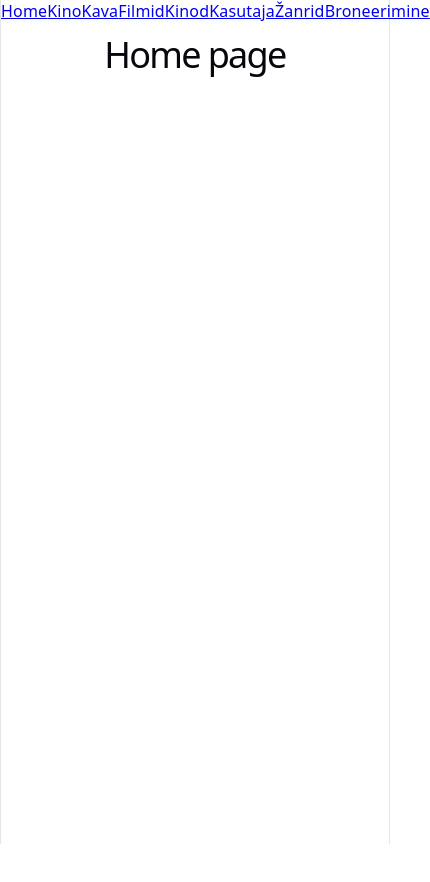
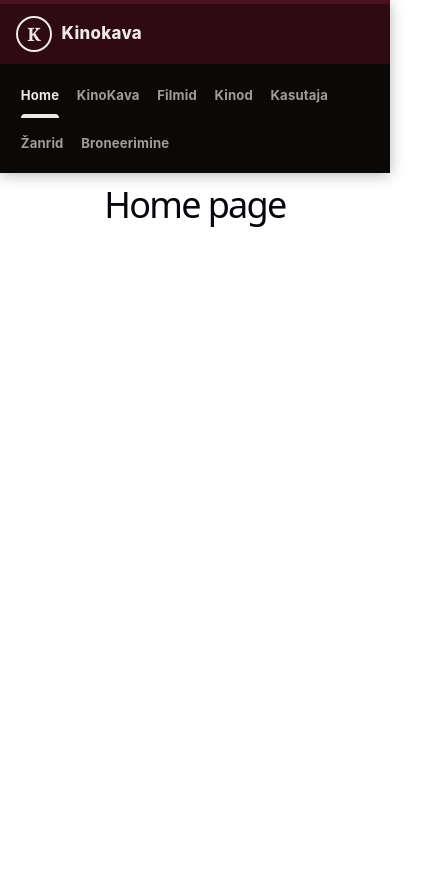
Before and after one commit to Tallinna-Polutehnikum/TA-24A-3, a Vue app in the folder frontend/: page / in a window 390 px wide. Shown: the top 882 px of the page, 430 px wide, since content can reach past the window. Before the commit the page ends 844 px from the top, so only its background shows below. Built offline with nearby package versions, Linux system fonts and the light colour scheme.

Commit message:
add: Navbar design

```diff
--- a/frontend/src/App.vue
+++ b/frontend/src/App.vue
@@ -1,14 +1,17 @@
 <template>
-  <nav>
-    <RouterLink to="/">Home</RouterLink>
-    <RouterLink to="/KinoKava">KinoKava</RouterLink>
-    <RouterLink to="/filmid">Filmid</RouterLink>
-    <RouterLink to="/kinod">Kinod</RouterLink>
-    <RouterLink to="/kasutaja">Kasutaja</RouterLink>
-    <RouterLink to="/zanrid">Žanrid</RouterLink>
-    <RouterLink to="/broneerimine">Broneerimine</RouterLink>
-  </nav>
+  <Navbar />
   <main>
     <RouterView />
   </main>
 </template>
+
+<script setup>
+import Navbar from './components/Navbar.vue'
+</script>
+
+<style scoped>
+main {
+  min-height: calc(100vh - 72px);
+  text-align: center;
+}
+</style>
--- a/frontend/src/components/Navbar.vue
+++ b/frontend/src/components/Navbar.vue
@@ -1,111 +1,187 @@
 <template>
-  <div id="navbar">
-    <div class="navbar-child">
-      <div class="hero-logo">
-        <div v-if="this.$route.name !== 'home'" @click="goBack" id="backBtn">
-          <i class="fas fa-arrow-left"></i>
-        </div>
-      <router-link to="/">
-          <img id="project-logo" alt="Project logo" src="../assets/logo.png">
-      </router-link>
+  <header class="site-header">
+    <div class="brand-bar">
+      <RouterLink class="brand" to="/">
+        <span class="brand-mark" aria-hidden="true">K</span>
+        <span class="brand-name">Kinokava</span>
+      </RouterLink>
+    </div>
+
+    <nav class="navigation" aria-label="Peamine navigatsioon">
+      <div class="navigation-inner">
+        <RouterLink
+          v-for="item in navigationItems"
+          :key="item.label"
+          class="navigation-link"
+          :class="{ 'has-menu': item.hasMenu }"
+          exact-active-class="is-active"
+          :to="item.to"
+        >
+          {{ item.label }}
+          <span v-if="item.hasMenu" class="chevron" aria-hidden="true"></span>
+        </RouterLink>
       </div>
-      <span id="project-title">Vue Movies</span>
-    </div>
-    <div class="navbar-child">
-      <input type="text" v-model="searchTerm" placeholder="Search.." name="search">
-      <button id="submitBtn" @click="search"><i class="fas fa-search"></i></button>
-      <router-link to="/favourites">
-        <div id="favouritesBtn" @click="search"><i class="fas fa-heart"></i></div>
-      </router-link>
-    </div>
-  </div>
+    </nav>
+  </header>
 </template>
 
-<script>
-
-  export default {
-    name: "navbar",
-    data(){
-      return{
-        searchTerm: ''
-      }
-    },
-    methods: {
-      search: function () {
-        if(this.searchTerm.length > 0){
-          if(this.$store.getters.searchTerm === this.searchTerm){
-            this.$router.push(`/search/${this.searchTerm}`)
-          }else {
-            this.$store.dispatch('updateSearchTerm', this.searchTerm);
-            this.$router.push(`/search/${this.searchTerm}`)
-          }
-        }
-      },
-      goBack: function () {
-        this.$router.go(-1);
-      }
-    }
-  }
+<script setup>
+const navigationItems = [
+  { label: 'Home', to: '/' },
+  { label: 'KinoKava', to: '/KinoKava' },
+  { label: 'Filmid', to: '/filmid' },
+  { label: 'Kinod', to: '/kinod' },
+  { label: 'Kasutaja', to: '/kasutaja' },
+  { label: 'Žanrid', to: '/zanrid' },
+  { label: 'Broneerimine', to: '/broneerimine' },
+]
 </script>
 
-<style lang="scss" scoped>
-  #navbar{
-    display: flex;
-    position: fixed;
-    width: 100%;
-    z-index: 2;
-    background: $dark-blue;
-    justify-content: space-between;
+<style scoped>
+:global(:root) {
+  --ink: #0A0908;
+  --wine: #49111C;
+  --wine-deep: #2e0a12;
+  --paper: #EFE8E8;
+  --paper-dim: rgba(239, 232, 232, 0.66);
+  --paper-faint: rgba(239, 232, 232, 0.12);
+  --serif: "Playfair Display", Georgia, "Times New Roman", serif;
+  --sans: "Inter", system-ui, -apple-system, "Segoe UI", Roboto, sans-serif;
+}
+
+.site-header {
+  position: sticky;
+  top: 0;
+  z-index: 10;
+  color: var(--paper);
+  background: var(--ink);
+  border-top: 4px solid var(--wine);
+  box-shadow: 0 2px 14px rgba(0, 0, 0, 0.28);
+}
+
+.brand-bar {
+  display: none;
+  background: var(--wine-deep);
+}
+
+.brand {
+  display: inline-flex;
+  align-items: center;
+  gap: 0.6rem;
+  color: var(--paper);
+  text-decoration: none;
+}
+
+.brand-mark {
+  display: grid;
+  width: 2rem;
+  height: 2rem;
+  place-items: center;
+  border: 2px solid var(--paper);
+  border-radius: 50%;
+  color: var(--paper);
+  font-size: 1.15rem;
+  font-weight: 800;
+  font-family: var(--serif);
+}
+
+.brand-name {
+  font-size: 1.05rem;
+  font-weight: 800;
+  letter-spacing: 0.02em;
+  font-family: var(--sans);
+}
+
+.navigation {
+  background: var(--ink);
+}
+
+.navigation-inner {
+  display: flex;
+  min-height: 3.8rem;
+  align-items: stretch;
+  justify-content: center;
+  gap: 0.05rem;
+  margin: 0 auto;
+  padding: 0 1.25rem;
+}
+
+.navigation-link {
+  position: relative;
+  display: inline-flex;
+  align-items: center;
+  gap: 0.55rem;
+  padding: 0.2rem 0.72rem 0;
+  color: var(--paper-dim);
+  font-size: 0.93rem;
+  font-weight: 700;
+  font-family: var(--sans);
+  line-height: 1;
+  text-decoration: none;
+  white-space: nowrap;
+  transition: color 160ms ease, background-color 160ms ease;
+}
+
+.navigation-link::after {
+  position: absolute;
+  right: 0.72rem;
+  bottom: 0;
+  left: 0.72rem;
+  height: 4px;
+  border-radius: 4px 4px 0 0;
+  background: transparent;
+  content: '';
+}
+
+.navigation-link:hover,
+.navigation-link.is-active {
+  color: var(--paper);
+}
+
+.navigation-link.is-active::after {
+  background: var(--paper);
+}
+
+.chevron {
+  width: 0.45rem;
+  height: 0.45rem;
+  margin-top: -0.25rem;
+  border-right: 1.5px solid currentColor;
+  border-bottom: 1.5px solid currentColor;
+  transform: rotate(45deg);
+}
+
+@media (max-width: 1050px) {
+  .navigation-inner {
     flex-wrap: wrap;
-    align-items: center;
-    padding: $vs-size $m-size;
-    box-shadow: 2px 2px 2px $light-blue;
+    justify-content: flex-start;
+    padding: 0.4rem 0.75rem;
   }
 
-  .navbar-child{
-    display: flex;
-    align-items: center;
-    padding: $es-size;
+  .navigation-link {
+    min-height: 2.8rem;
+  }
+}
+
+@media (max-width: 600px) {
+  .brand-bar {
+    display: block;
+    padding: 0.75rem 1rem;
   }
 
-  .hero-logo{
-    display: flex;
-    align-items: center;
+  .navigation-inner {
+    min-height: auto;
+    gap: 0;
   }
 
-  #backBtn{
-    padding-right: $s-size;
-    color: white;
-    font-size: 28px;
+  .navigation-link {
+    padding-inline: 0.55rem;
+    font-size: 0.82rem;
   }
 
-  #project-title{
-    color: $white;
-    font-size: $vl-size;
-    margin-left: $vs-size;
+  .navigation-link::after {
+    right: 0.55rem;
+    left: 0.55rem;
   }
-
-  #project-logo{
-    height: $xl-size;
-  }
-
-  input[type=text] {
-    padding: 6px;
-    font-size: $m-size;
-    border: none;
-  }
-
-  #submitBtn{
-    background: #ddd;
-    padding: 6px;
-    font-size: $m-size;
-    border: none;
-    margin-right: $s-size;
-  }
-
-  #favouritesBtn{
-    font-size: 28px;
-    padding-right: $xl-size;
-    color: red;
-  }
+}
 </style>
--- a/frontend/src/style.css
+++ b/frontend/src/style.css
@@ -157,11 +157,11 @@ code {
 }
 
 #app {
-  width: 1126px;
-  max-width: 100%;
-  margin: 0 auto;
-  text-align: center;
-  border-inline: 1px solid var(--border);
+  width: 100%;
+  max-width: none;
+  margin: 0;
+  text-align: initial;
+  border-inline: none;
   min-height: 100svh;
   display: flex;
   flex-direction: column;
```
